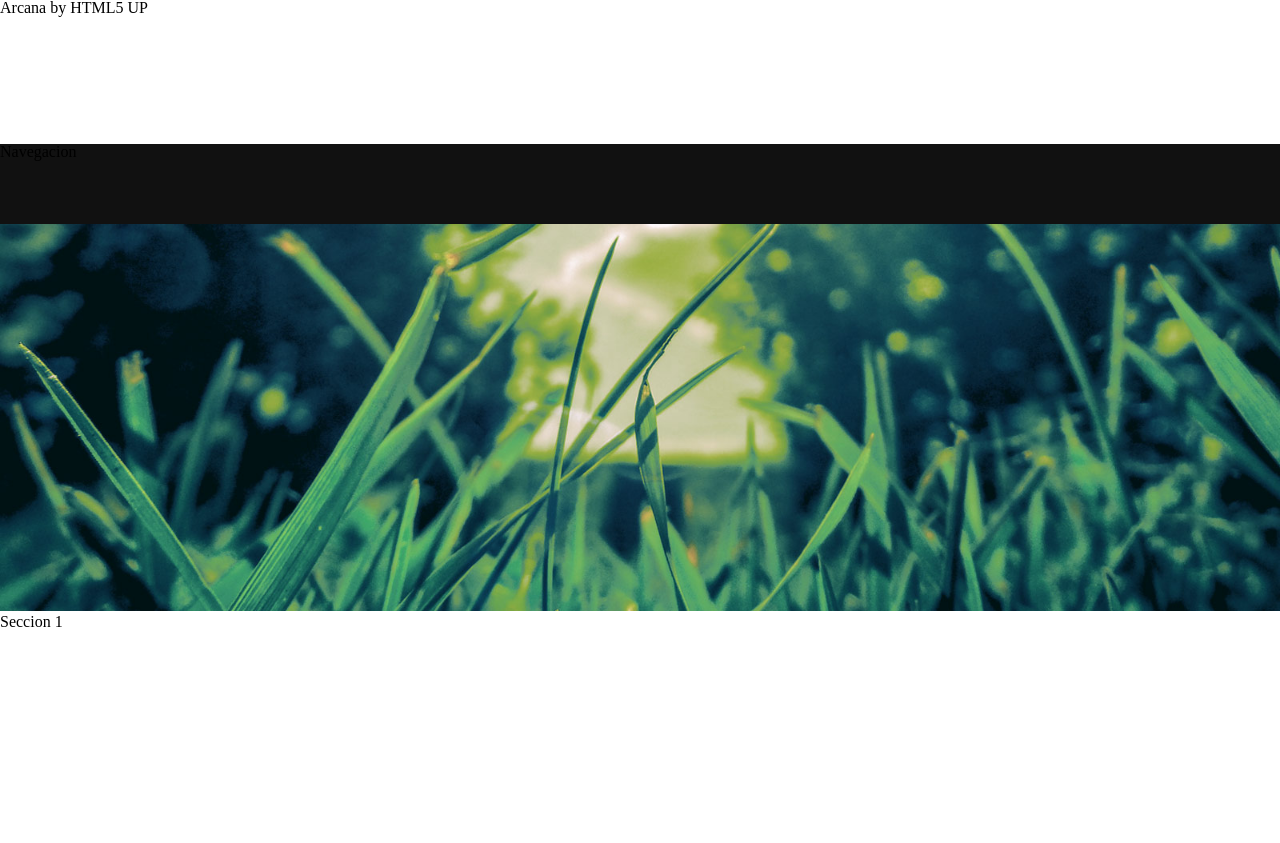
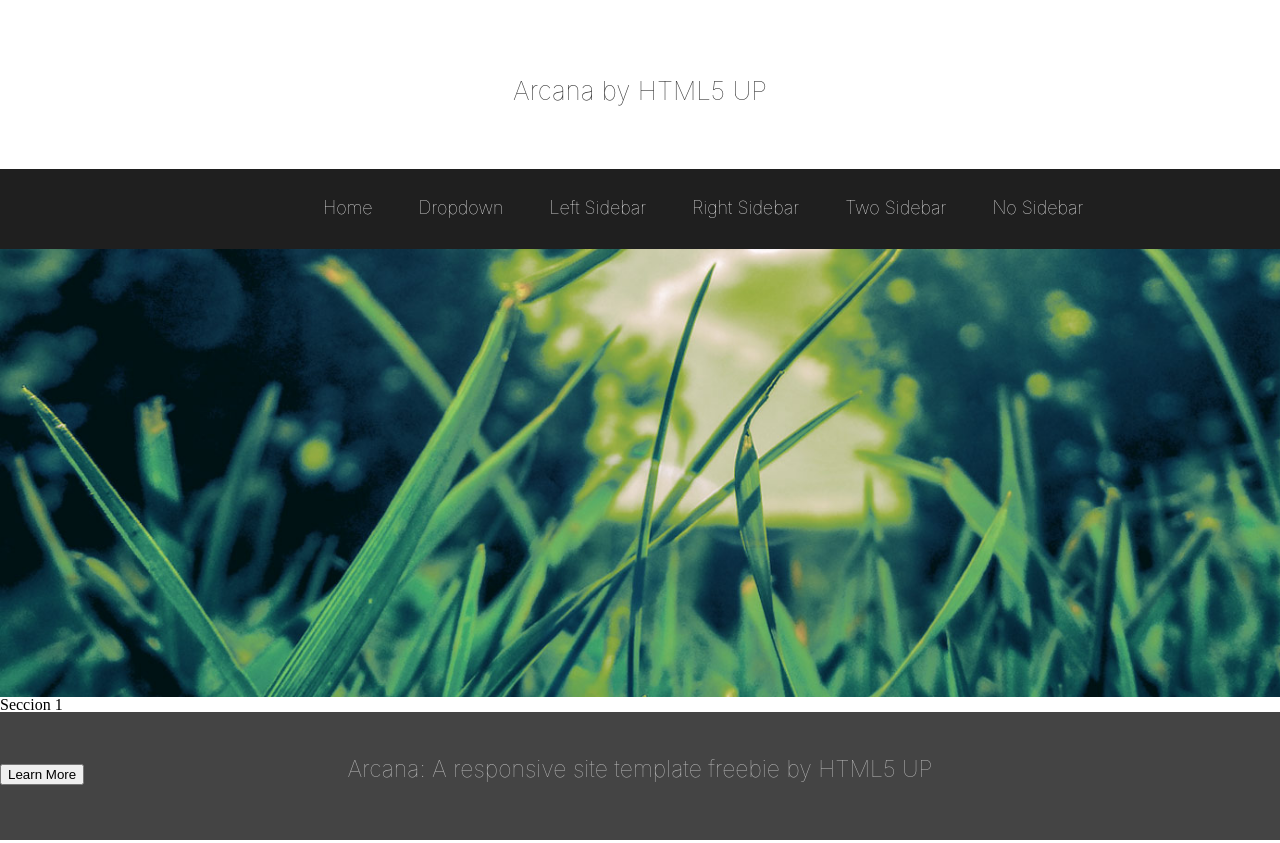
Before and after one commit to svillav/proyecto-arcana, a plain HTML site: page index.html in a window 1280 px wide. Shown: the top 843 px of the page. Drawn offline with Linux system fonts and the light colour scheme.

Commit message:
Agregado de texto del encabezado y del navegador. Ubicacion de la caja transparente con texto y boton.

```diff
--- a/css/style.css
+++ b/css/style.css
@@ -1,15 +1,67 @@
 #encabezado {
     background-color: #FFF;
-    height: 9em;
+    height: 3.5em;
     width: 100%;
+    color: #2e2e2e;
+    font-family: -apple-system, BlinkMacSystemFont, 'Segoe UI', Roboto, Oxygen, Ubuntu, Cantarell, 'Open Sans', 'Helvetica Neue', sans-serif;
+    font-size: 26px;
+    font-weight: lighter;
+    text-align: center;
+    margin-top: 3em;
 }
 
 nav {
-    background-color: #111;
-    height: 5em;
-    width: auto;
+    border-bottom: 4em solid #2ca9f2;
 }
 
+ul {
+    height: 5em;
+    width: 100%;
+    background-color: #1f1f1f;
+    display: flex;
+}
+
+.navegador {
+    color: #fcfcfc;
+    font-family: -apple-system, BlinkMacSystemFont, 'Segoe UI', Roboto, Oxygen, Ubuntu, Cantarell, 'Open Sans', 'Helvetica Neue', sans-serif;
+    font-weight: lighter;
+    font-size: 18px;
+    text-align: center;
+    padding: 30px 23px;
+}
+
+#div1 {
+    height: 28em;
+    width: 100%;
+    background-image: url(../img/banner.jpg);
+    background-size: cover;
+    background-repeat: no-repeat;
+    background-color: black;
+}
+
+#div1 p {
+    position: absolute;
+    height: 36px;
+    width: 100%;
+    bottom: -40px;
+    padding: 2em 0;
+    margin-right: 4em;
+    background-color: #161616;
+    opacity: 0.8;
+    text-align: center;
+    vertical-align: middle;
+    font-family: -apple-system, BlinkMacSystemFont, 'Segoe UI', Roboto, Oxygen, Ubuntu, Cantarell, 'Open Sans', 'Helvetica Neue', sans-serif;
+    font-size: 23px;
+    color: darkgray;
+    font-weight: lighter;
+}
+
+#div1button {
+    position: absolute;
+    bottom: 15px;
+    text-align: center;
+    margin-right: 4em;
+}
 section {
     height: 28em;
 }
--- a/index.html
+++ b/index.html
@@ -6,18 +6,25 @@
     <meta name="viewport" content="width=device-width, initial-scale=1.0">
     <link rel="stylesheet" type="text/css" charset="utf-8" href="css/style.css">
     <link rel="stylesheet" type="text/css" charset="utf-8" href="css/reset.css">
-    <script type="text/javascript" src="script.js"></script>
 </head>
 <body>
     <div id="encabezado">
-        Arcana by HTML5 UP
+       <p><strong>Arcana</strong> by HTML5 UP</p>
     </div>
     <nav>
-        Navegacion
+        <ul>
+            <li class="navegador" style="margin-left: 300px;">Home</li>
+            <li class="navegador">Dropdown</li>
+            <li class="navegador">Left Sidebar</li>
+            <li class="navegador">Right Sidebar</li>
+            <li class="navegador">Two Sidebar</li>
+            <li class="navegador">No Sidebar</li>
+        </ul>
     </nav>
-    <h1>
-        <img src="img/banner.jpg" alt="La imagen no se encuentra" style="width: 100%;">
-    </h1>
+    <div id="div1">
+        <p>Arcana: A responsive site template freebie by HTML5 UP</p>
+        <button id="div1button">Learn More</button>
+    </div>
     <section>
         Seccion 1
     </section>
```
